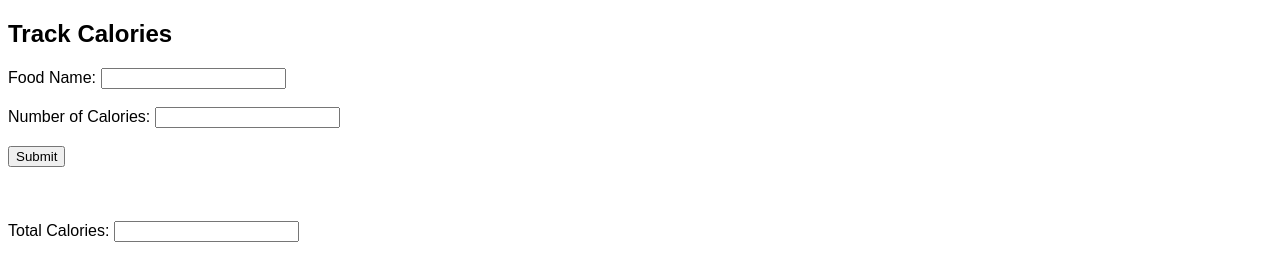
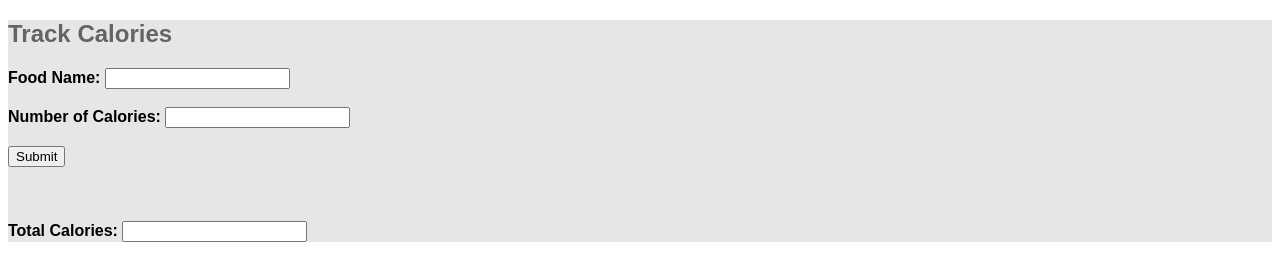
Before and after one commit to Hexiagon/HW-4, a plain HTML site: page main.html in a window 1280 px wide. Drawn offline with Linux system fonts and the light colour scheme.

Commit message:
polished html using css -Hexiagon

```diff
--- a/main.html
+++ b/main.html
@@ -12,7 +12,7 @@
         <input type="text" id="foodname" name="foodname"><br><br>
         <label for="numbercalories">Number of Calories:</label>
         <input type="text" id="numbercalories" name="numbercalories"><br><br>
-        <input type="submit" value="Submit"><br><br><br><br>
+        <input type="button" value="Submit"><br><br><br><br>
         <label for="totalcalories">Total Calories:</label>
         <input type="text" id="totalcalories" name="totalcalories">
     </form>
--- a/style.css
+++ b/style.css
@@ -1,3 +1,19 @@
 #calories{
     font-family:Arial, Helvetica, sans-serif;
+    background-color: rgb(230,230,230);
 }
+h2{
+    color:rgb(100,100,100);
+}
+#foodname{
+    color:blue;
+}
+#numbercalories{
+    color:red;
+}
+#totalcalories{
+    color:purple;
+}
+label{
+    font-weight: bold;
+}
```
